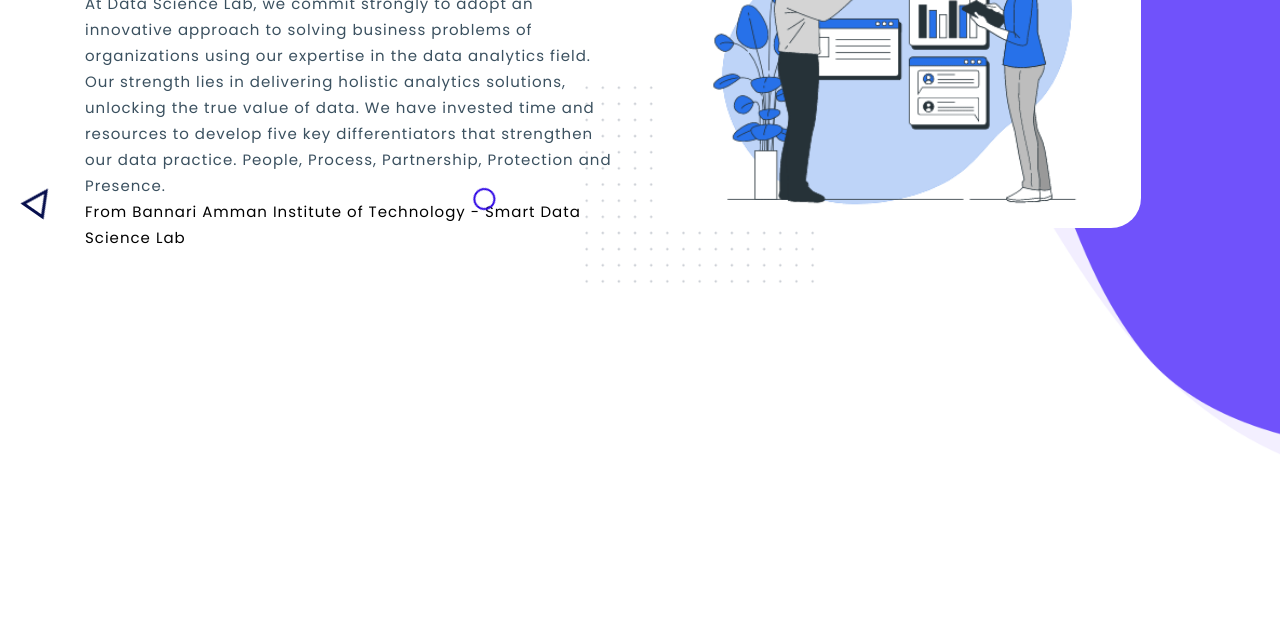
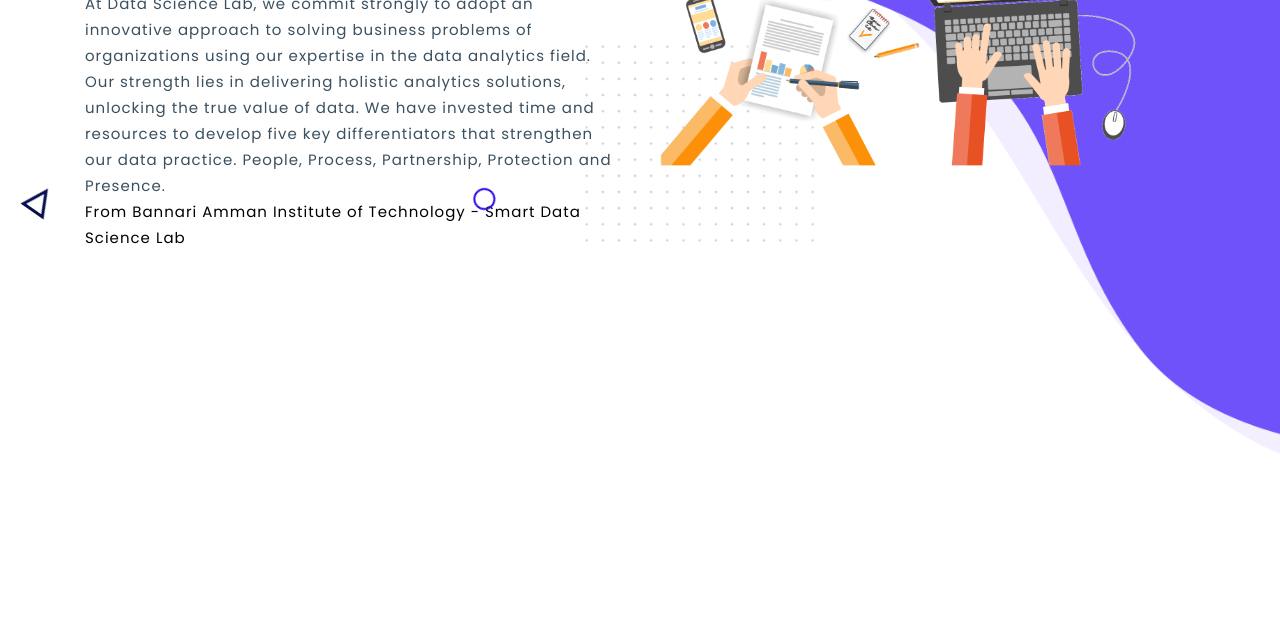
Before and after one commit to kavikumarkkk/data-science-Laboratory-website, a plain HTML site: page index.html in a window 1280 px wide. Shown: the part 474-1100 px from the top of the page. Drawn offline with Linux system fonts and the light colour scheme.

Commit message:
Update index.html

```diff
--- a/index.html
+++ b/index.html
@@ -261,7 +261,7 @@
                </div>
                <div class="col-lg-6 col-md-6">
                   <div class="hero-right">
-                     <img src="assets/img/k12.gif" alt="hero" />
+                     <img src="assets/img/kk.gif" alt="hero" />
                      <div class="hero-dot-shape">
                         <img src="assets/img/hero-dot-shape.png" alt="shape" />
                      </div>
```
